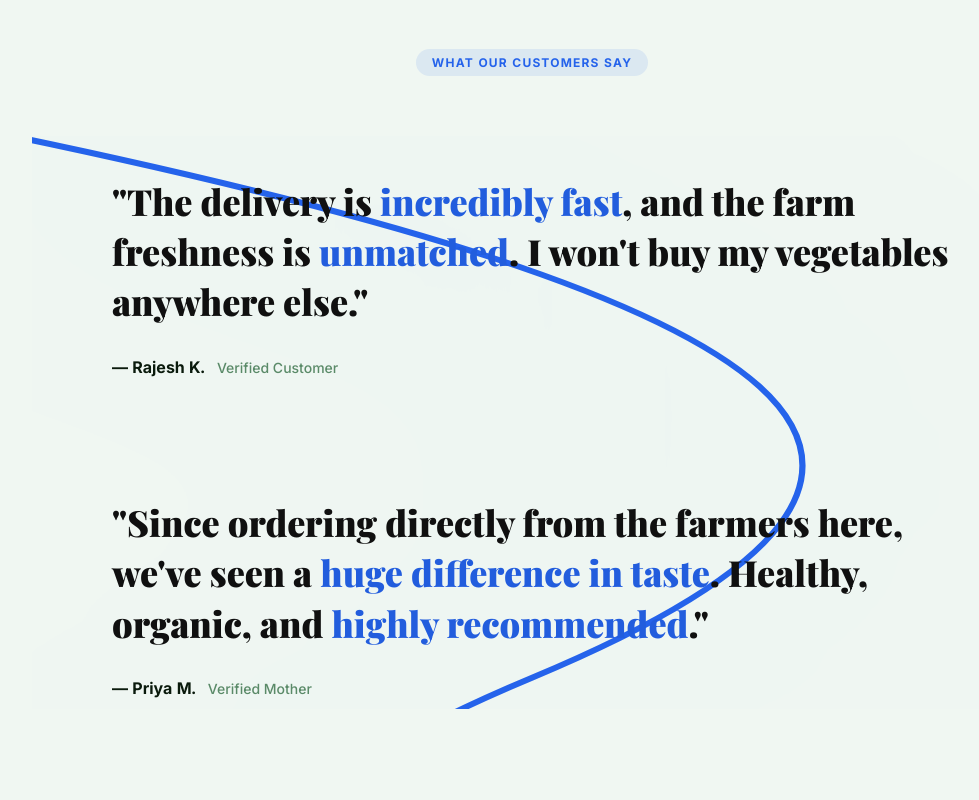
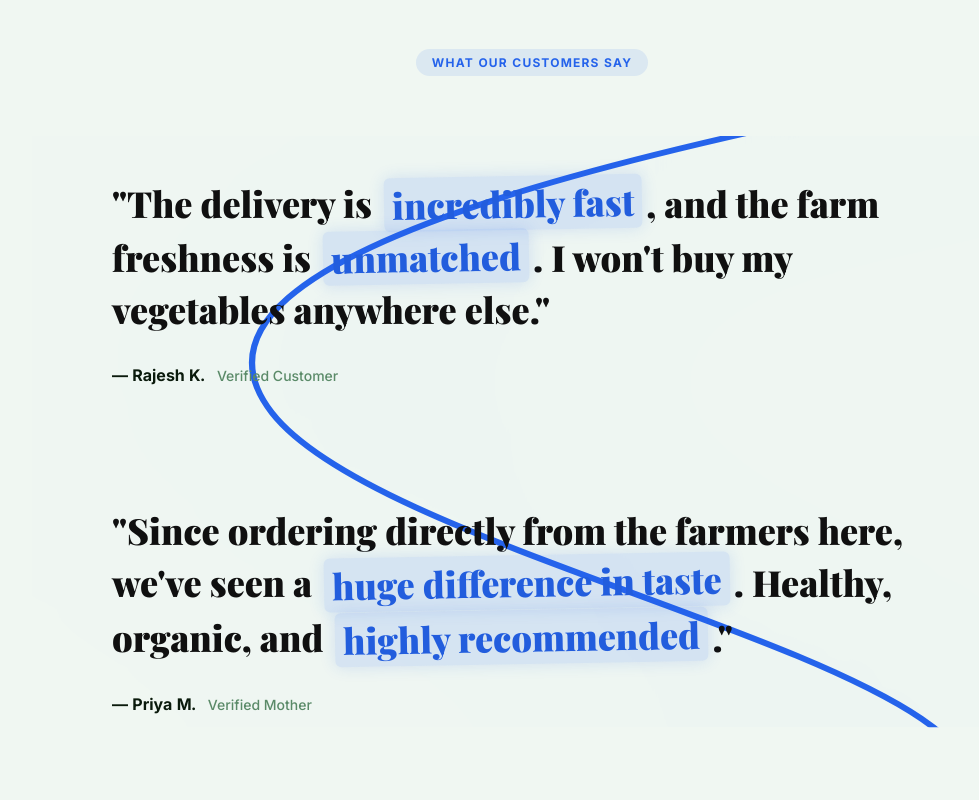
Before and after one commit to vanneldaskrishnachaitanya/rps-fields, a React (Create React App) app in the folder frontend/: page / in a window 1280 px wide. Shown: the part 1920-2720 px from the top of the page, without its empty margins (108-1087 px from the left). Built offline with nearby package versions, Linux system fonts and the light colour scheme; no server answers; the HTML template or start-up script is replaced by a standard one; a web font is replaced by a local one.

Commit message:
style: refine scroll weave path to match wacus extreme edge origin and background highlights

```diff
--- a/frontend/src/pages/HomePage.jsx
+++ b/frontend/src/pages/HomePage.jsx
@@ -111,7 +111,14 @@ const ScrollRevealTestimonial = ({ dark, tk }) => {
               {textParts.map((chunk, cIdx) => (
                 <span key={cIdx} style={{
                   color: chunk.type === 'highlight' ? (isHighlightLayer ? "#2563eb" : "inherit") : "inherit",
-                  transition: "color 0.3s ease"
+                  transition: "all 0.3s ease",
+                  backgroundColor: chunk.type === 'highlight' ? (isHighlightLayer ? "rgba(37, 99, 235, 0.12)" : "transparent") : "transparent",
+                  padding: chunk.type === 'highlight' ? "2px 8px" : "0",
+                  borderRadius: "6px",
+                  display: chunk.type === 'highlight' ? "inline-block" : "inline",
+                  transform: chunk.type === 'highlight' ? "rotate(-1deg)" : "none",
+                  boxShadow: chunk.type === 'highlight' ? (isHighlightLayer ? "0 0 16px rgba(37,99,235,0.15)" : "none") : "none",
+                  margin: chunk.type === 'highlight' ? "0 4px" : "0"
                 }}>
                   {chunk.val}
                 </span>
@@ -172,7 +179,7 @@ const ScrollRevealTestimonial = ({ dark, tk }) => {
           <div style={{ position: "absolute", top: 0, bottom: 0, left: "-15%", width: "130%", zIndex: 1, pointerEvents: "none" }}>
             <svg viewBox="0 0 100 100" preserveAspectRatio="none" style={{ width: "100%", height: "100%" }}>
               <path
-                d="M 10,0 C 70,15 90,30 50,50 C 10,70 30,85 90,100"
+                d="M 110,-10 C 60,0 20,10 30,25 C 40,40 100,50 80,65 C 60,80 10,80 20,95 C 30,110 80,100 110,115"
                 fill="none"
                 stroke="#2563eb"
                 strokeWidth="6"
```
